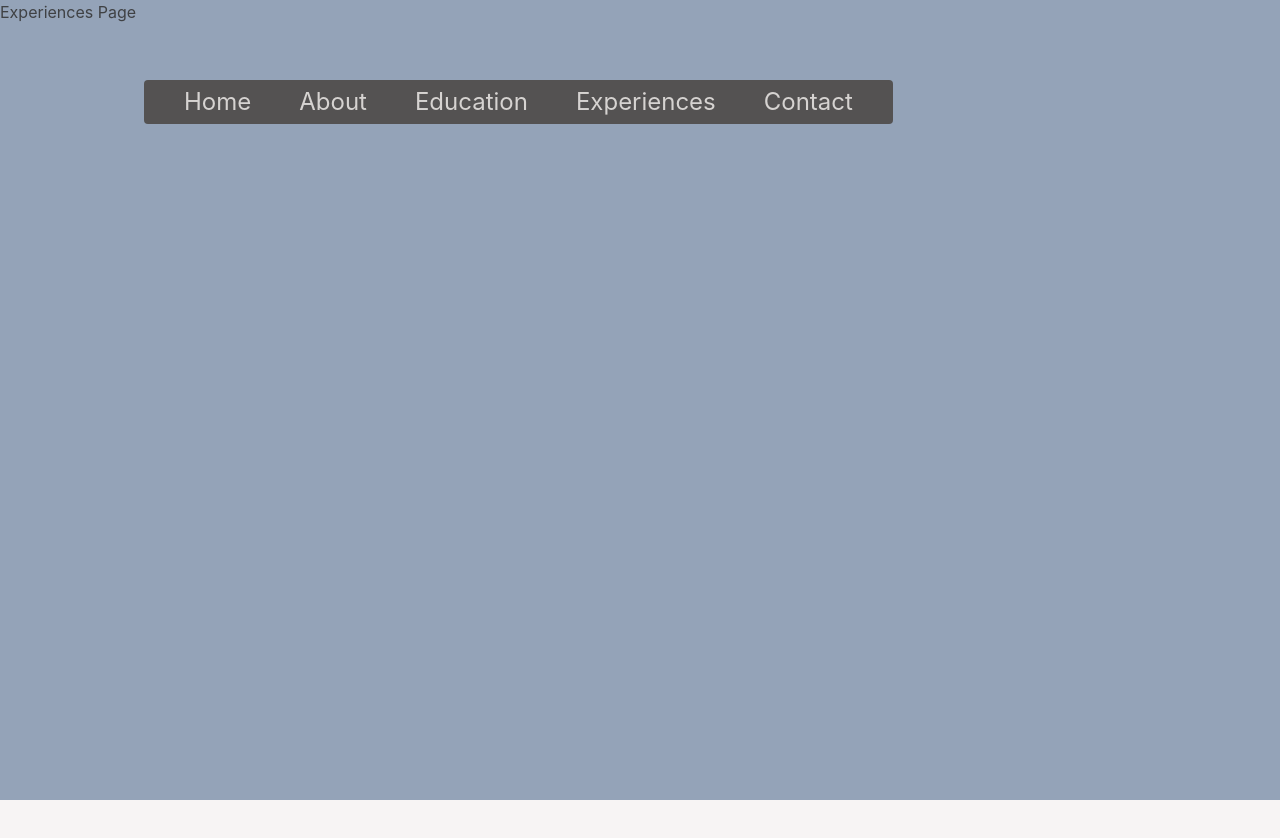
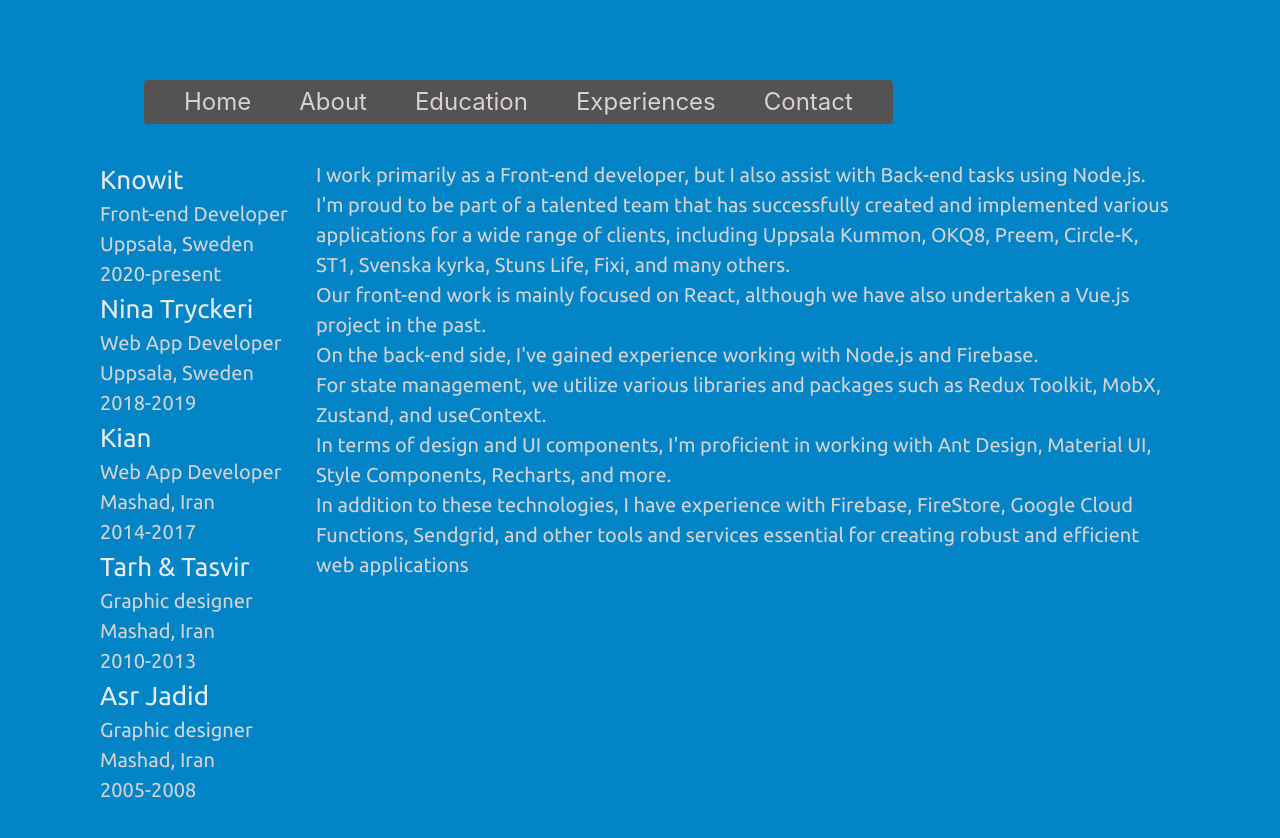
Before and after one commit to Cristian-Nass/cristian-nass-personal-web-site, a React (Vite) app: page /experiences in a window 1280 px wide. Shown: the top 838 px of the page. Before the commit the page ends 800 px from the top, so only its background shows below. Built offline with nearby package versions, Linux system fonts and the light colour scheme.

Commit message:
add Experinces

```diff
--- a/src/pages/Experiences.tsx
+++ b/src/pages/Experiences.tsx
@@ -1,9 +1,57 @@
 import transition from '../transition';
+import {useMediaQuery} from 'usehooks-ts';
+import {experiences} from '../utils/experiences';
+import '../styles/experiences.css';
 
 const Experiences = () => {
+  const matches = useMediaQuery('(min-width: 1024px)');
+
   return (
-    <div className="bg-slate-400 bg-cover top-0 left-0 absolute h-full w-full">
-      Experiences Page
+    <div className="bg-sky-600 bg-cover top-0 left-0 absolute h-full w-full">
+      <div
+        className="flex flex-row"
+        style={{
+          backgroundColor: '#0284c7',
+          padding: matches ? '20vh 100px' : '10vh 20px',
+          color: 'lightgray',
+          fontFamily: 'Ubuntu',
+          fontSize: '20px',
+        }}>
+        <div style={{flex: '1'}}>
+          {experiences.map((item) => (
+            <div key={item.id} className="experiences-wrapper ">
+              <div className="experiences-title">{item.company}</div>
+              <div>{item.job}</div>
+              <div>{item.location}</div>
+              <div>{item.year}</div>
+            </div>
+          ))}
+        </div>
+        <div style={{flex: '4'}}>
+          I work primarily as a Front-end developer, but I also assist with
+          Back-end tasks using Node.js.
+          <br /> I'm proud to be part of a talented team that has successfully
+          created and implemented various applications for a wide range of
+          clients, including Uppsala Kummon, OKQ8, Preem, Circle-K, ST1, Svenska
+          kyrka, Stuns Life, Fixi, and many others.
+          <br />
+          Our front-end work is mainly focused on React, although we have also
+          undertaken a Vue.js project in the past.
+          <br />
+          On the back-end side, I've gained experience working with Node.js and
+          Firebase.
+          <br />
+          For state management, we utilize various libraries and packages such
+          as Redux Toolkit, MobX, Zustand, and useContext.
+          <br />
+          In terms of design and UI components, I'm proficient in working with
+          Ant Design, Material UI, Style Components, Recharts, and more.
+          <br />
+          In addition to these technologies, I have experience with Firebase,
+          FireStore, Google Cloud Functions, Sendgrid, and other tools and
+          services essential for creating robust and efficient web applications
+        </div>
+      </div>
     </div>
   );
 };
--- /dev/null
+++ b/src/styles/experiences.css
@@ -0,0 +1,25 @@
+.experiences-wrapper {
+  cursor: pointer;
+}
+.experiences-wrapper:hover {
+  opacity: 0.6;
+  padding-left: 1px;
+  padding-top: 1px;
+}
+.experiences-title {
+  font-family: 'Ubuntu', sans-serif;
+  font-size: 26px;
+  color: rgb(233, 236, 236);
+}
+
+.education-text {
+  color: rgb(217, 220, 220);
+  padding-left: 10px;
+  font-size: 20px;
+}
+
+.education-under-text {
+  padding-left: 10px;
+  font-size: 18px;
+  color: rgb(140, 207, 175);
+}
```
